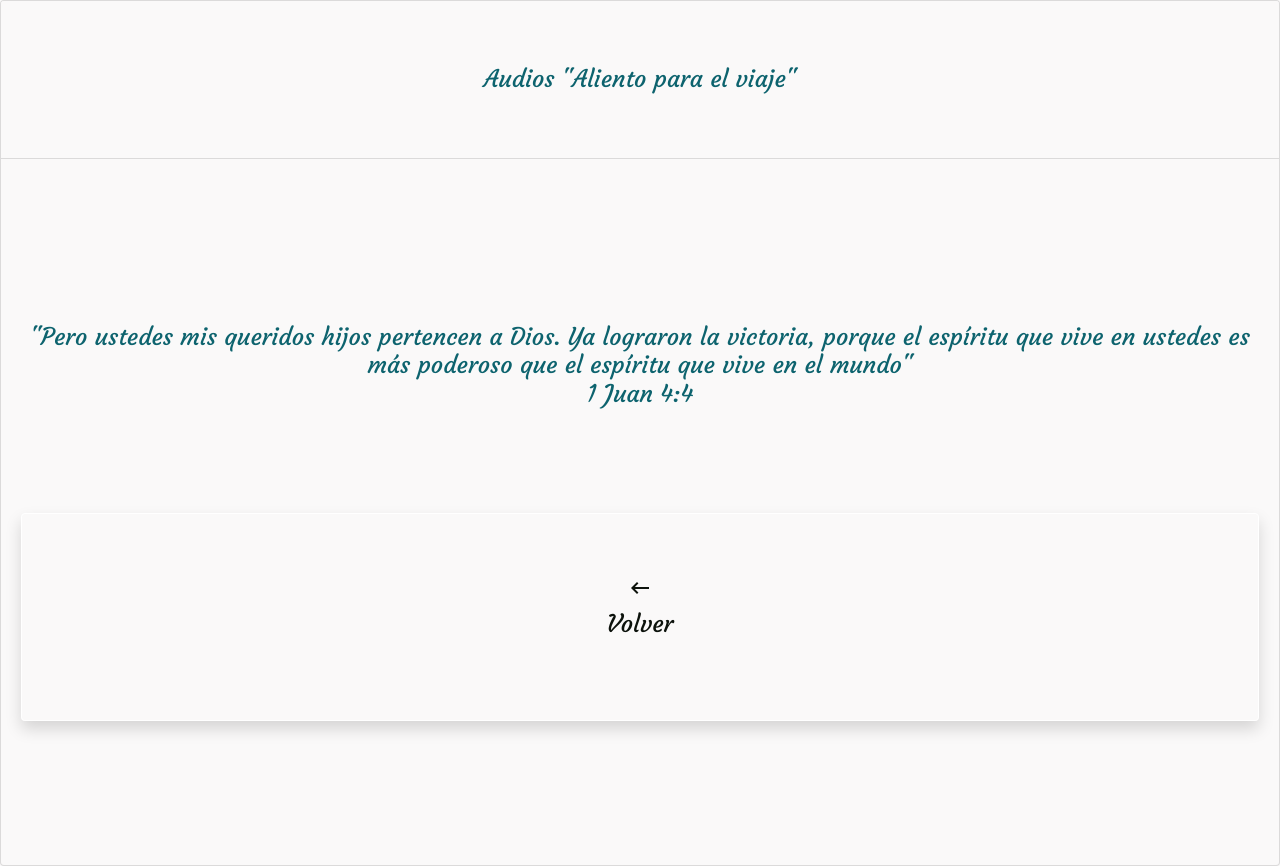
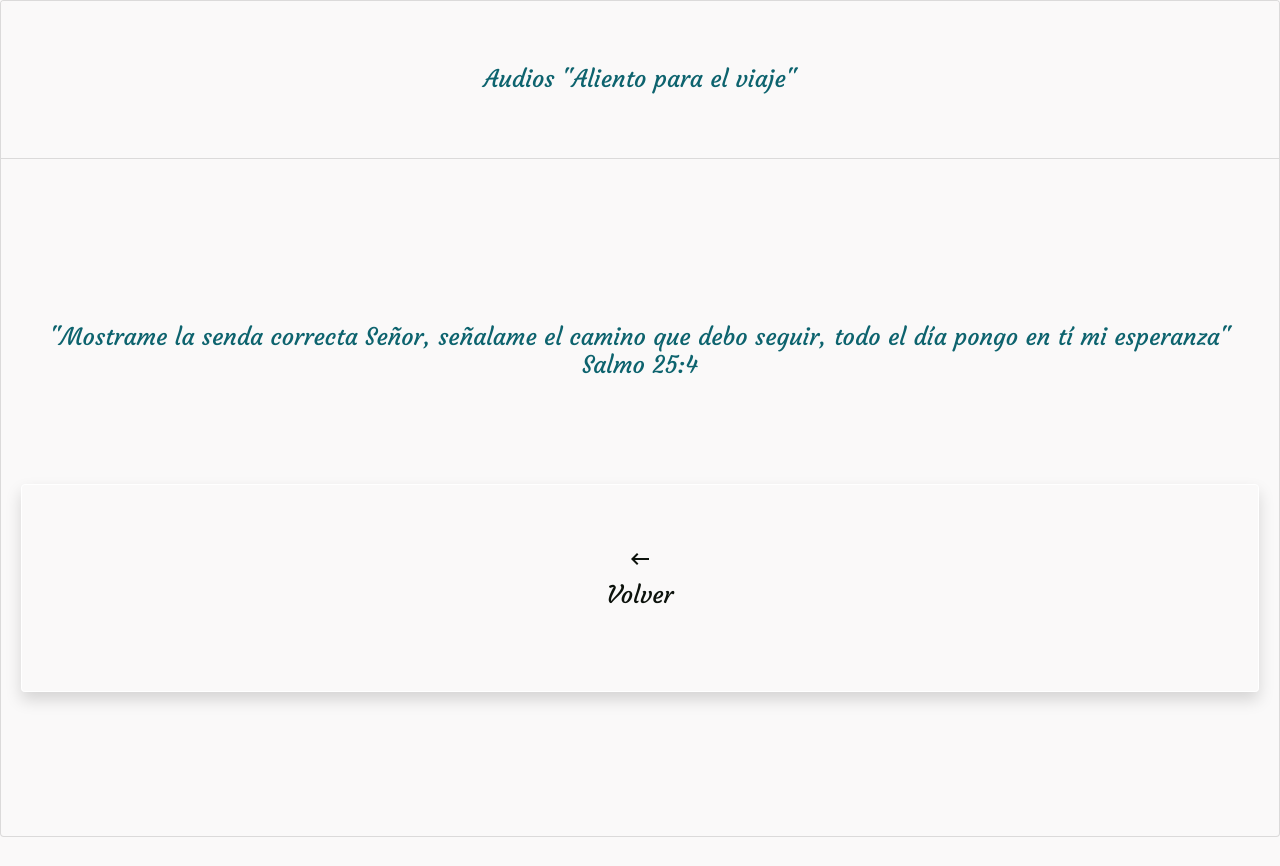
Before and after one commit to gran-gas/aliento, a Flask app: page /pensamiento.html in a window 1280 px wide. After the commit the page ends 837 px from the top, so only its background shows below. Run offline with Flask 2, Linux system fonts and the light colour scheme; some libraries are stand-ins or nearby versions.

Commit message:
first commit

```diff
--- a/templates/pensamiento.html
+++ b/templates/pensamiento.html
@@ -16,7 +16,7 @@
         <br>
         <br>
         <p class="card-text h5 main-title text-center">
-            "Pero ustedes mis queridos hijos pertencen a Dios. Ya lograron la victoria, porque el espíritu que vive en ustedes es más poderoso que el espíritu que vive en el mundo"<br>1 Juan 4:4
+           "Mostrame la senda correcta Señor, señalame el camino que debo seguir, todo el día pongo en tí mi esperanza"<br>Salmo 25:4
         </p>
             <br>
             <br>
```
Also changed, not shown: templates/audio.html (+5 -5 lines), 2 other files.
